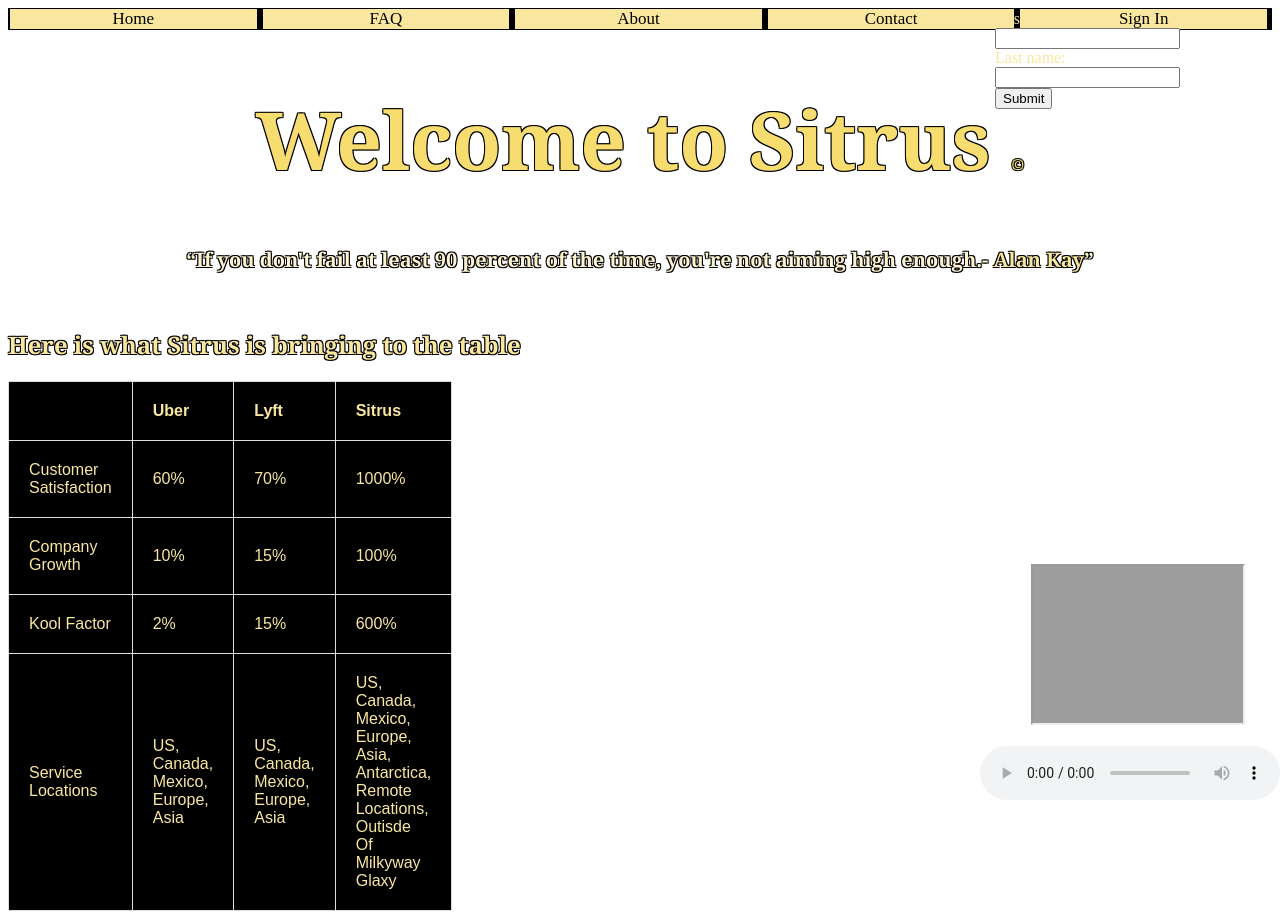
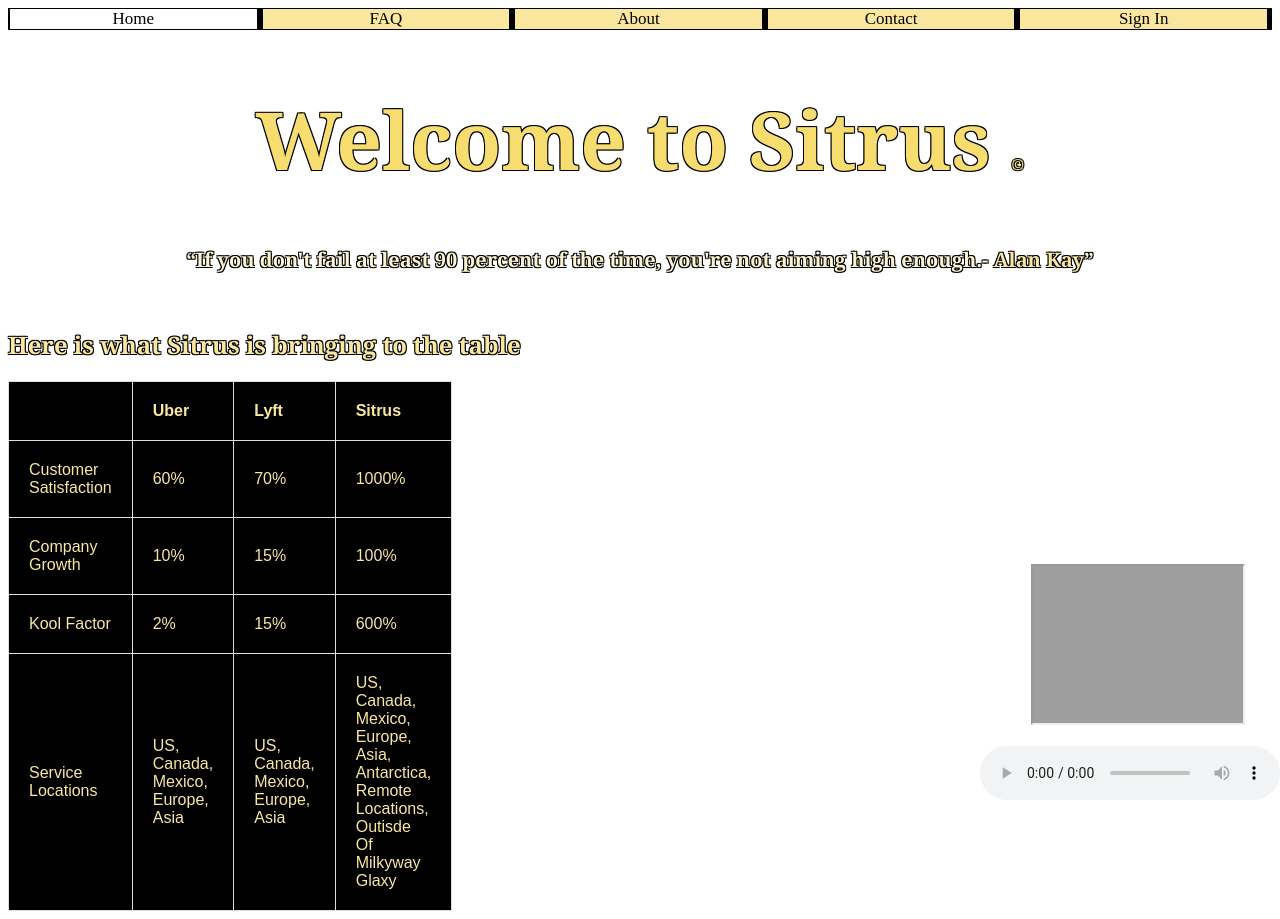
Before and after one commit to DanMKrueger/HTMLGroup, a plain HTML site: page SitrusWebsite/index.html in a window 1280 px wide. Drawn offline with Linux system fonts and the light colour scheme; grey boxes are pictures that could not be loaded.

Commit message:
Updating files

```diff
--- a/SitrusWebsite/index.html
+++ b/SitrusWebsite/index.html
@@ -16,7 +16,7 @@
 
         <nav class="topnav">
 
-            <a href="index.html">Home</a>
+            <a class="active" href="index.html">Home</a>
             <a href="faq.html">FAQ</a>
             <a href="about.html">About</a>
             <a href="contact.html">Contact</a>
@@ -41,13 +41,13 @@
             </p>
         </div>
 
-        <form id="myform">
+        <!-- <form id="myform">
             First name:<br>
             <input type="text" name="firstname"><br>
             Last name:<br>
             <input type="text" name="lastname"><br>
             <input onclick="myFunction(firstname, lastname)" type="submit" value="Submit">
-        </form>
+        </form> -->
 
         <iframe id = "bottomRightUp"width="210" height="157"
             src="https://www.youtube.com/embed/5aPntFAyRts">
```
